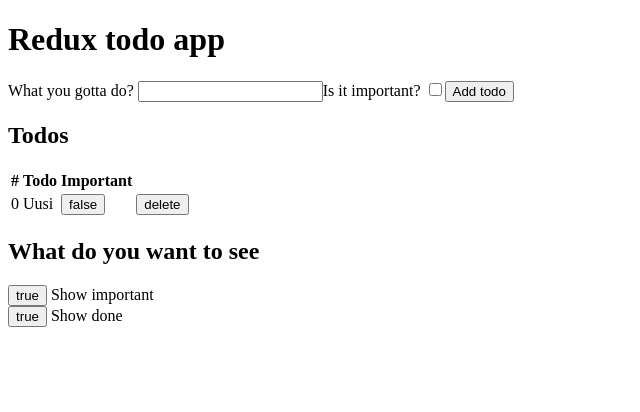
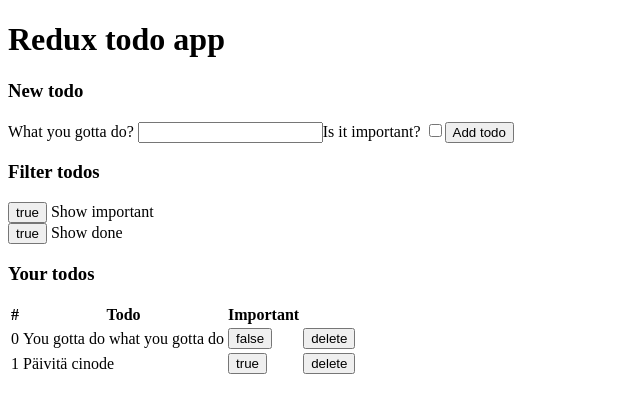
Before and after one commit to nurvel/react-todo-app, a React (Create React App) app: page / in a window 1280 px wide. Shown: the top 412 px of the page, without its empty margins (0-640 px from the left). Built offline with nearby package versions, Linux system fonts and the light colour scheme; data requests are answered from the project's data file.

Commit message:
done toggle ok

```diff
--- a/db.json
+++ b/db.json
@@ -1,9 +1,16 @@
 {
   "todos": [
     {
-      "content": "Uusi",
+      "content": "You gotta do what you gotta do",
+      "done": false,
       "important": false,
-      "id": 1
+      "id": 5
+    },
+    {
+      "content": "Päivitä cinode",
+      "done": false,
+      "important": true,
+      "id": 6
     }
   ]
 }
--- a/src/App.js
+++ b/src/App.js
@@ -29,8 +29,8 @@
     <div>
       <h1>Redux todo app</h1>
       <NewTodo todos={todos} setTodos={setTodos} />
-      <Todos todos={todos} setTodos={setTodos} />
       <Filter filter={filter} setFilter={setFilter} />
+      <Todos todos={todos} setTodos={setTodos} filter={filter}/>
     </div>
   );
 }
--- a/src/components/Filter.js
+++ b/src/components/Filter.js
@@ -18,7 +18,7 @@
 
   return (
     <div>
-      <h2>What do you want to see</h2>
+      <h3>Filter todos</h3>
       <div>
         <button onClick={toggleShowingImportant}>
           {props.filter.showImportant.toString()}
--- a/src/components/NewTodo.js
+++ b/src/components/NewTodo.js
@@ -6,6 +6,7 @@
     event.preventDefault();
     const todoItem = {
       content: event.target.todo.value,
+      done: false,
       important: event.target.important.checked
     };
     const savedTodo = await addTodo(todoItem);
@@ -15,11 +16,14 @@
   };
 
   return (
-    <form id="todoForm" onSubmit={handleNewTodo}>
-      What you gotta do? <input name="todo" />
-      Is it important? <input type="checkbox" name="important" />
-      <button type="submit">Add todo</button>
-    </form>
+    <div>
+      <h3>New todo</h3>
+      <form id="todoForm" onSubmit={handleNewTodo}>
+        What you gotta do? <input name="todo" />
+        Is it important? <input type="checkbox" name="important" />
+        <button type="submit">Add todo</button>
+      </form>
+    </div>
   );
 };
 
--- a/src/components/Todos.js
+++ b/src/components/Todos.js
@@ -1,11 +1,11 @@
 import React from "react";
-import { toggleImportant, deleteTodo } from "../services/todoService";
+import { updateTodo, deleteTodo } from "../services/todoService";
 
 const Todos = props => {
   const handeleImportantToggle = async id => {
     const todo = props.todos.find(t => t.id === id);
     const todoToChange = { ...todo, important: !todo.important };
-    await toggleImportant(todoToChange); // muutos serverille
+    await updateTodo(todoToChange); // muutos serverille
     props.setTodos(props.todos.map(t => (t.id === id ? todoToChange : t))); // muutetaan statea - ei ladata uusia serveriltä
   };
 
@@ -14,13 +14,30 @@
     props.setTodos(props.todos.filter(t => t.id !== id)); // muutetaan statea - ei ladata uusia serveriltä
   };
 
+  const handeleDoneToggle = async id => {
+    const todo = props.todos.find(t => t.id === id);
+    const todoToChange = { ...todo, done: !todo.done };
+    await updateTodo(todoToChange); // muutos serverille
+    props.setTodos(props.todos.map(t => (t.id === id ? todoToChange : t))); // muutetaan statea - ei ladata uusia serveriltä
+  };
+
+  const handeFilter = todo => {
+    if (!props.filter.showImportant && todo.important) return false;
+    if (!props.filter.showDone && todo.done) return false;
+    return true;
+  };
+
   // renderöi todo-rivit propseina annetun datan pohjalta
   const maketodoRows = () => {
-    return props.todos.map((todo, i) => {
+    return props.todos.filter(handeFilter).map((todo, i) => {
       return (
-        <tr key={i}>
+        <tr
+          key={i}
+          id={i}
+          style={todo.done ? { textDecoration: "line-through" } : null}
+        >
           <td>{i}</td>
-          <td>{todo.content}</td>
+          <td onClick={() => handeleDoneToggle(todo.id)}>{todo.content}</td>
           <td>
             <button onClick={() => handeleImportantToggle(todo.id)}>
               {todo.important.toString()}
@@ -36,7 +53,7 @@
 
   return (
     <div>
-      <h2>Todos</h2>
+      <h3>Your todos</h3>
       <table>
         <thead>
           <tr>
--- a/src/services/todoService.js
+++ b/src/services/todoService.js
@@ -13,7 +13,7 @@
   return response.data;
 };
 
-export const toggleImportant = async todoToChange => {
+export const updateTodo = async todoToChange => {
   const urlOfUpdate = url + `/${todoToChange.id}`;
   const response = await axios.put(urlOfUpdate, todoToChange);
   console.log(response);
@@ -25,4 +25,5 @@
   console.log(response);
 };
 
+
 // export default { getTodos };
```
